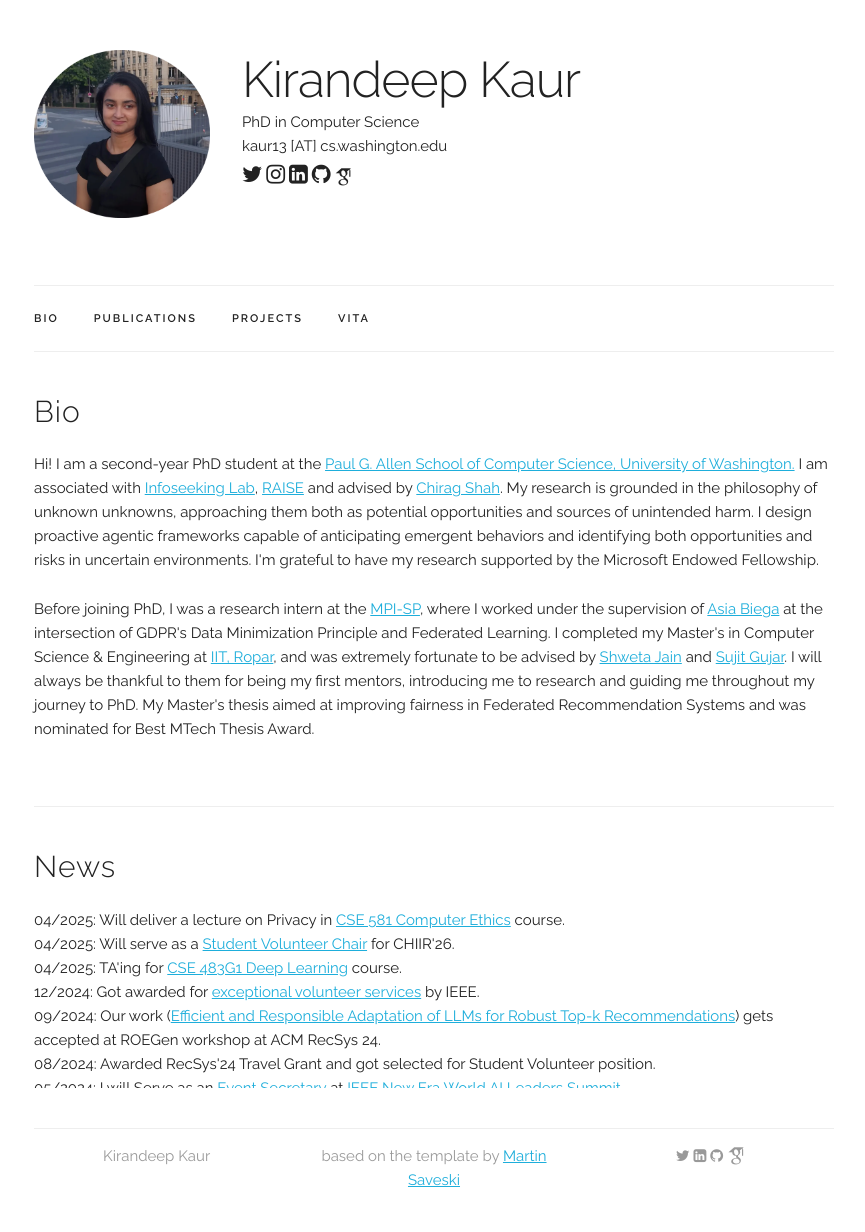
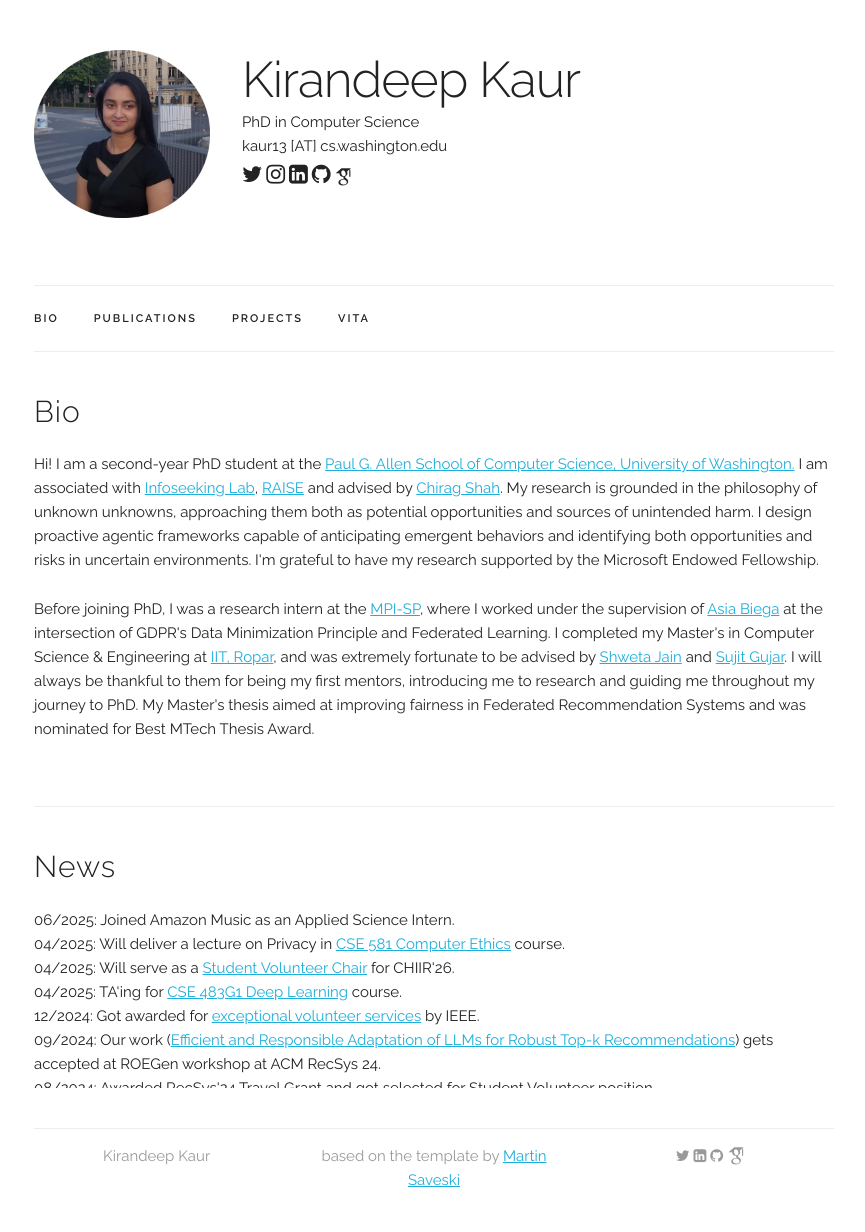
Before and after one commit to i-kiran/i-kiran.github.io, a Jekyll site: the page built from index.html, in a window 1280 px wide. Shown: the whole page, without its empty margins (206-1071 px from the left). Built offline with Jekyll 4.4.1, drawn with Linux system fonts in a browser that asks for light colours; some web fonts are replaced.

Commit message:
Update news.yaml

```diff
--- a/_data/news.yaml
+++ b/_data/news.yaml
@@ -1,4 +1,7 @@
 news:
+  - title: "Joined Amazon Music as an Applied Science Intern."
+    date: "06/2025"
+
   - title: "Will deliver a lecture on Privacy in  <a href=\"https://courses.cs.washington.edu/courses/cse581/25sp/\">CSE 581 Computer Ethics</a> course."
     date: "04/2025"
 
```
